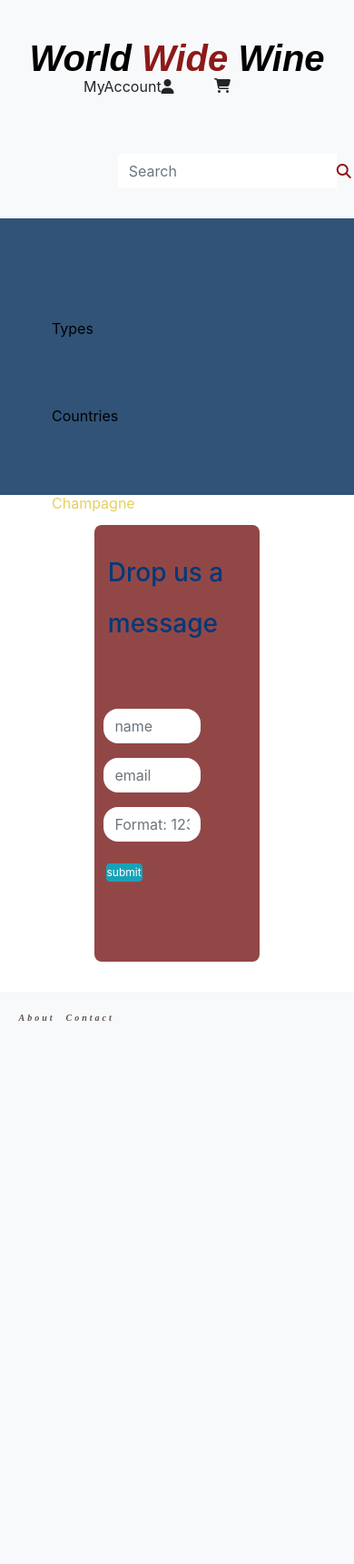
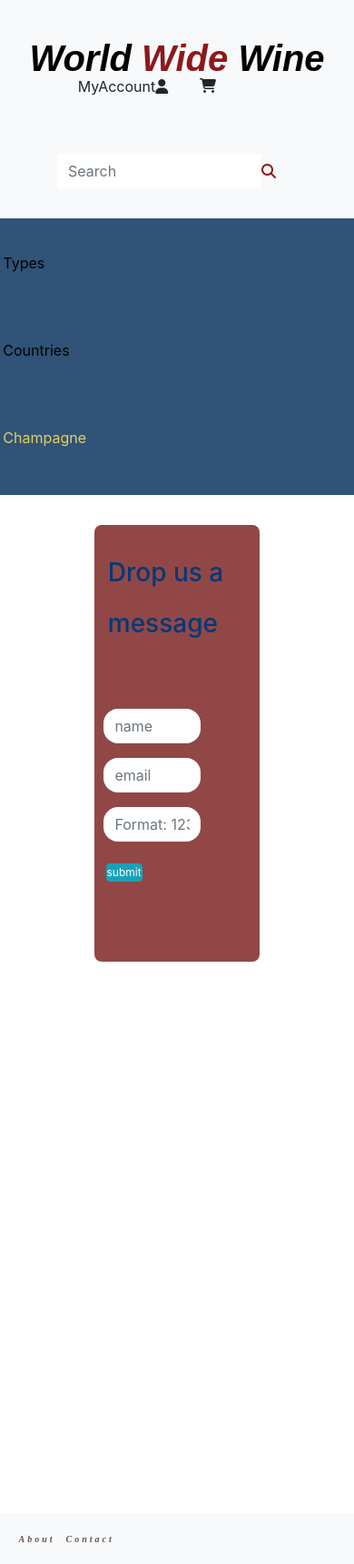
Before and after one commit to Code-Institute-Submissions/GiovanniSalvi-World_Wide_Wine_JulyResub, a Django app: page /contact/ in a window 390 px wide. Shown: the whole page at 91% size. Before the commit the page ends 1122 px from the top, so only its background shows below. Run offline with Django 3.2, Linux system fonts and the light colour scheme; lists and menus that the app fills with data are empty; parts of the project's set-up code (start-up, migrations or seed data) failed here and were passed over; some libraries are stand-ins or nearby versions.

Commit message:
added responsive navbar bootstrap properties

```diff
--- a/home/templates/home/index.html
+++ b/home/templates/home/index.html
@@ -98,8 +98,8 @@
 <div class="container-fluid">
     <div class="row">
         <div style="padding:20px;" class="background_image col-lg-12 col-sm-12">
-            <div class="index_image"></div><br>
-            <div class="index_text"><p class="flyer">Lorem ipsum dolor sit amet, consectetur adipiscing elit, sed do eiusmod tempor incididunt ut labore et dolore magna aliqua. Ut enim ad minim veniam, quis nostrud exercitation ullamco laboris <a style="pointer-events: visible;text-decoration: none;" class="sparkling" href="#">Click here!</a> </p></div>
+            <div class="index_image"></div>
+            <div class="index_text"><p class="flyer">Lorem ipsum dolor sit amet, consectetur adipiscing elit, sed do eiusmod tempor incididunt ut labore et dolore magna aliqua. Ut enim ad minim veniam, quis nostrud exercitation ullamco laboris <a style="pointer-events: visible;text-decoration: none;" class="sparkling" href="#">Click here!</a></p></div>
         </div>
     </div>
 </div>
--- a/static/css/base.css
+++ b/static/css/base.css
@@ -225,7 +225,6 @@ li{
     margin-left: 0;
     text-align: center;
     position: relative;
-    margin-top: -20%;
   }
 }
 @media only screen and (max-width: 900px) {
@@ -272,13 +271,16 @@ li{
 }
 @media only screen and (max-width: 480px) {
   .about {
-    height:auto!important;
+    height: auto!important;
+    position: absolute;
+    bottom: 0;
+    width: 100vw;
   }
 }
 @media only screen and (max-width: 480px) {
   .flyer {
     position:unset;
-    letter-spacing: 2px;
+    letter-spacing: 4px;
     display: inline-block;
     font-size: 18px;
     transform: scaleY(0.8);
@@ -286,8 +288,7 @@ li{
 }
 @media only screen and (max-width: 480px) {
   .input-group {
-    width:16rem!important;
-    margin-left: 7%;
+    width:15rem!important;
   }
 }
 @media only screen and (max-width: 480px) {
@@ -303,7 +304,7 @@ li{
   }
 }
 @media only screen and (max-width:420px) {
-    .background_image{
+   .background_image{
     padding: 20px;
     position: relative;
     top: 5em;
@@ -311,7 +312,7 @@ li{
 }
 @media only screen and (max-width: 480px) {
   .form_in_line {
-    margin-top: 0;
+    margin-left: 10%;
   }
 }
 @media only screen and (max-width: 480px) {
@@ -319,7 +320,7 @@ li{
     float: right;
     position: relative;
     bottom: 2.8em;
-    left: 2.5em;
+    left: 1.5em;
   }
 }
 @media only screen and (max-width: 480px) {
@@ -327,13 +328,34 @@ li{
     outline: none!important;
     position: relative;
     left: 2.6;
-    left: -1.4em;
+    left: -1.8em;
   }
 }
 @media only screen and (max-width: 480px) {
   .navbar-collapse {
     font-size: 10px;
     position: relative;
-    top: 25%;
   }
 }
+@media only screen and (max-width: 480px) {
+  .nav-item {
+    right:15%;
+    position: relative;
+  }
+}
+@media only screen and (max-width: 1080px) {
+  .show {
+    line-height: 2em!important;
+  }
+}
+@media only screen and (max-width: 480px) {
+  .container-fluid {
+    height:45em;
+  }
+}
+@media only screen and (max-width: 480px) {
+  .footer {
+    position: relative;
+    height: 50vh;
+  }
+}
--- a/templates/base.html
+++ b/templates/base.html
@@ -77,11 +77,11 @@
     <nav class="col navbar navbar-expand-md" style="background-color:#305377;">
             <div class="navbar-collapse">
                 <ul class="nav-item active dropdown">
-                <button class="btn" type="button" data-toggle="dropdown" id="dropdownTypes" aria-haspopup="true" aria-expanded="false" ><a style="color:black; text-decoration: none;">Types</a></button>
-                  <div aria-labelledby="dropdownTypes">
-                    <li href="#" class="collapse dropdown-content"><a style="text-decoration: none;" class="text-light" href="#">White</a></li>
-                    <li href="#" class="collapse dropdown-content"><a style="text-decoration: none;" class="text-light" href="#">Red</a></li>
-                    <li href="#" class="collapse dropdown-content"><a style="text-decoration: none;" class="text-light" href="#">Rose'</a></li>
+                <button class="btn" type="button" data-toggle="dropdown" id="dropdownTypes" aria-haspopup="true" aria-hidden="true" aria-expanded="false" ><a style="color:black; text-decoration: none;">Types</a></button>
+                  <div class="collapse" aria-labelledby="dropdownTypes">
+                    <li href="#" class="dropdown-content"><a style="text-decoration: none;" class="text-light" href="#">White</a></li>
+                    <li href="#" class="dropdown-content"><a style="text-decoration: none;" class="text-light" href="#">Red</a></li>
+                    <li href="#" class="dropdown-content"><a style="text-decoration: none;" class="text-light" href="#">Rose'</a></li>
                    </div>
                 </ul>
             </div>
@@ -111,7 +111,7 @@
  {% block content %}
 
  {% endblock %}
-<footer>
+<footer class="footer">
     <div class="row bg-light about">
             <table class="footer_table">
                 <th ><a style="color:#615353;;text-decoration: none;letter-spacing: 3px;" href="#">About</a></th>
```
